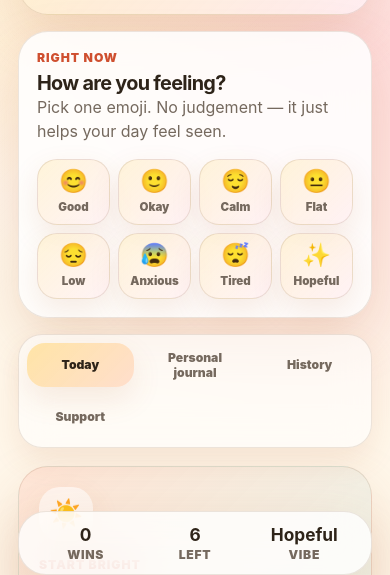
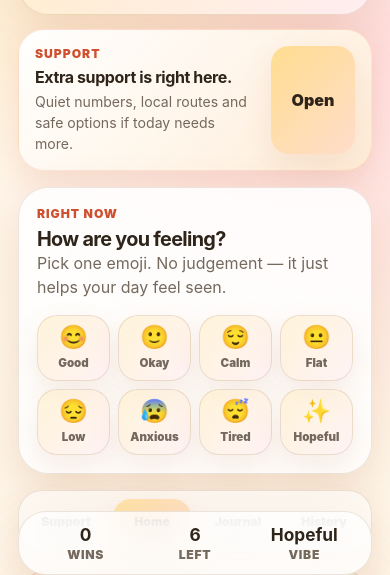
Before and after one commit to craigandersonsmaf-prog/you-got-this, a plain HTML site: page index.html in a window 390 px wide. Shown: the part 253-828 px from the top of the page. Drawn offline with Linux system fonts and the light colour scheme.

Commit message:
Add files via upload

```diff
--- a/app.js
+++ b/app.js
@@ -78,7 +78,8 @@ const els = {
   personalSaveButton: document.querySelector("#personalSaveButton"),
   personalSaveStatus: document.querySelector("#personalSaveStatus"),
   summaryGrid: document.querySelector("#summaryGrid"),
-  historyList: document.querySelector("#historyList")
+  historyList: document.querySelector("#historyList"),
+  openTabButtons: document.querySelectorAll("[data-open-tab]")
 };
 
 const themeKey = "grounded-glow:theme";
@@ -449,6 +450,14 @@ els.tabButtons.forEach(button => {
   button.addEventListener("click", () => switchTab(button.dataset.tab));
 });
 
+els.openTabButtons.forEach(button => {
+  button.addEventListener("click", () => {
+    switchTab(button.dataset.openTab);
+    document.querySelector(".tab-bar").scrollIntoView({ behavior: "smooth", block: "start" });
+  });
+});
+
+
 els.addForm.addEventListener("submit", event => {
   event.preventDefault();
   addCustomTask(els.newTask.value);
--- a/index.html
+++ b/index.html
@@ -43,6 +43,15 @@
         </div>
       </section>
 
+      <section class="support-strip" aria-label="Quick access to support">
+        <div>
+          <span class="label">Support</span>
+          <strong>Extra support is right here.</strong>
+          <p>Quiet numbers, local routes and safe options if today needs more.</p>
+        </div>
+        <button class="support-strip-button" data-open-tab="crisis" type="button">Open</button>
+      </section>
+
       <section class="card mood-card">
         <div>
           <span class="label">Right now</span>
@@ -53,10 +62,10 @@
       </section>
 
       <nav class="tab-bar" aria-label="Main sections">
-        <button class="tab-button active" data-tab="today" type="button">Today</button>
-        <button class="tab-button" data-tab="journal" type="button">Personal journal</button>
+        <button class="tab-button crisis-tab" data-tab="crisis" type="button">Support</button>
+        <button class="tab-button active home-tab" data-tab="today" type="button">Home</button>
+        <button class="tab-button" data-tab="journal" type="button">Journal</button>
         <button class="tab-button" data-tab="history" type="button">History</button>
-        <button class="tab-button crisis-tab" data-tab="crisis" type="button">Support</button>
       </nav>
     </header>
 
@@ -163,6 +172,7 @@
           <h2>Extra support, quietly here.</h2>
           <p>A private place for useful numbers and local routes when someone needs more support than a checklist or journal can give.</p>
           <div class="urgent-actions">
+            <button class="home-return-button" data-open-tab="today" type="button">Home</button>
             <a class="danger-call" href="tel:999">Emergency 999</a>
             <a class="primary-call" href="tel:111">NHS 111</a>
           </div>
--- a/service-worker.js
+++ b/service-worker.js
@@ -1,4 +1,4 @@
-const CACHE_NAME = "you-got-this-release-v1";
+const CACHE_NAME = "you-got-this-release-v3-home-button";
 const APP_ASSETS = [
   "./",
   "./index.html",
--- a/styles.css
+++ b/styles.css
@@ -89,6 +89,7 @@ button {
 
 .hero-top,
 .hero-card,
+.support-strip,
 .section-head,
 .add-row,
 .bottom-bar,
@@ -224,6 +225,55 @@ p {
 #dailyAffirmation {
   max-width: 30ch;
   font-weight: 650;
+}
+
+.support-strip {
+  justify-content: space-between;
+  gap: 14px;
+  margin-top: 14px;
+  padding: 16px;
+  border: 1px solid rgba(243, 111, 69, 0.18);
+  border-radius: 26px;
+  background:
+    linear-gradient(135deg, rgba(255, 255, 255, 0.78), rgba(255, 232, 204, 0.72)),
+    var(--card);
+  box-shadow: var(--soft-shadow);
+  backdrop-filter: blur(18px);
+}
+
+:root.dark .support-strip {
+  background:
+    linear-gradient(135deg, rgba(43, 32, 25, 0.92), rgba(55, 39, 31, 0.82)),
+    var(--card);
+}
+
+.support-strip strong {
+  display: block;
+  margin-bottom: 4px;
+  font-size: 1rem;
+  letter-spacing: -0.025em;
+}
+
+.support-strip p {
+  font-size: 0.88rem;
+}
+
+.support-strip-button {
+  min-height: 46px;
+  padding: 0 16px;
+  border: 0;
+  border-radius: 18px;
+  color: var(--text);
+  background:
+    linear-gradient(135deg, rgba(255, 209, 102, 0.72), rgba(255, 159, 110, 0.34)),
+    var(--card);
+  box-shadow: var(--soft-shadow);
+  font-weight: 950;
+  cursor: pointer;
+}
+
+.support-strip-button:active {
+  transform: scale(0.97);
 }
 
 .progress-ring {
@@ -751,7 +801,7 @@ textarea:focus {
   top: 0;
   z-index: 10;
   display: grid;
-  grid-template-columns: repeat(3, 1fr);
+  grid-template-columns: repeat(4, 1fr);
   gap: 8px;
   margin: 16px 0 10px;
   padding: 8px;
@@ -1020,6 +1070,7 @@ textarea:focus {
 
 .danger-call,
 .primary-call,
+.home-return-button,
 .resource-card a {
   display: inline-flex;
   align-items: center;
@@ -1041,6 +1092,21 @@ textarea:focus {
 .resource-card a {
   background: linear-gradient(135deg, var(--brand), var(--brand-strong));
   color: white;
+}
+
+.home-return-button {
+  border: 0;
+  color: var(--text);
+  background:
+    linear-gradient(135deg, rgba(255, 255, 255, 0.72), rgba(255, 232, 204, 0.72)),
+    var(--card);
+  cursor: pointer;
+}
+
+:root.dark .home-return-button {
+  background:
+    linear-gradient(135deg, rgba(255, 255, 255, 0.10), rgba(255, 176, 130, 0.14)),
+    var(--card);
 }
 
 .resource-grid {
@@ -1207,3 +1273,17 @@ textarea:focus {
     grid-row: auto;
   }
 }
+
+@media (max-width: 420px) {
+  .support-strip {
+    align-items: stretch;
+  }
+
+  .support-strip-button {
+    min-width: 84px;
+  }
+
+  .tab-button {
+    font-size: 0.76rem;
+  }
+}
```
Also changed, not shown: 1 other file.
